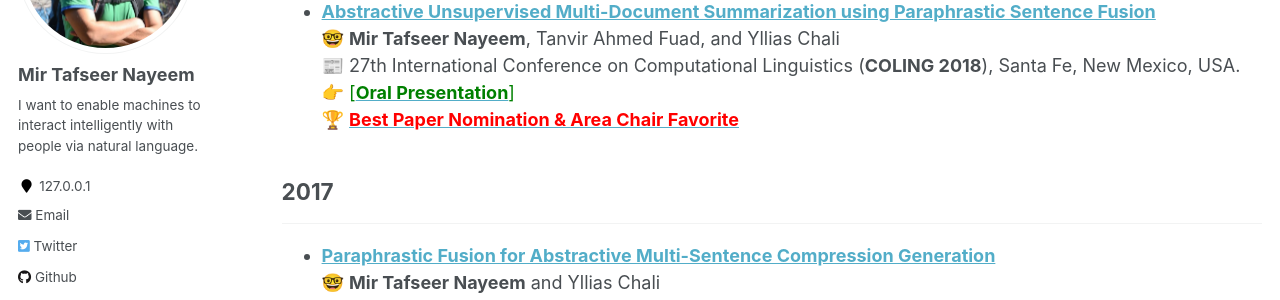
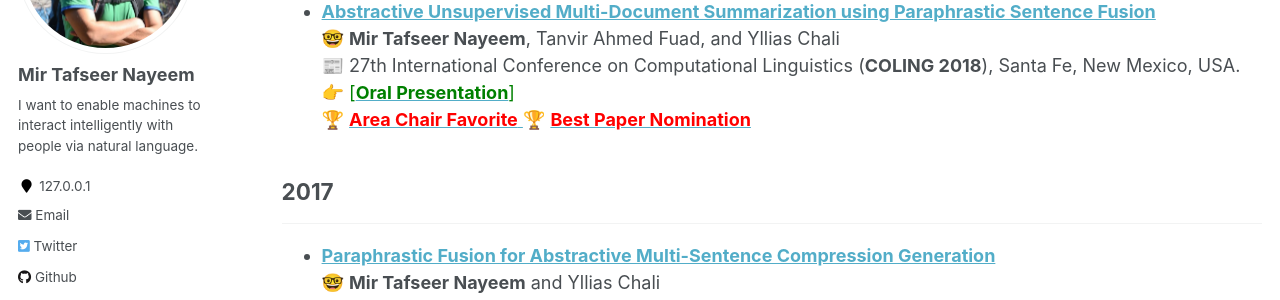
Before and after one commit to sujan-sarker/sujan-sarker.github.io, a Jekyll site: the page built from _pages/publications.md, in a window 1280 px wide and 900 px high, scrolled down 1006 px. Shown: the part 151-451 px from the top of the window. Built offline with Jekyll 4.4.1, drawn with Linux system fonts in a browser that asks for light colours.

Commit message:
Update publications.md

```diff
--- a/_pages/publications.md
+++ b/_pages/publications.md
@@ -44,7 +44,8 @@ author_profile: true
 🤓 **Mir Tafseer Nayeem**, Tanvir Ahmed Fuad, and Yllias Chali <br/>
 📰 27th International Conference on Computational Linguistics (**COLING 2018**), Santa Fe, New Mexico, USA. <br/>
 👉 [<span style ="color:Green"> [**Oral Presentation**] </span>](https://tafseer-nayeem.github.io/files/COLING_2018_Presentation.pdf) <br/>
-🏆 [<span style="color:Red"> **Best Paper Nomination & Area Chair Favorite** </span>](http://coling2018.org/coling-2018-best-papers/)
+🏆 [<span style="color:Red"> **Area Chair Favorite** </span>](http://coling2018.org/coling-2018-best-papers/)
+🏆 [<span style="color:Red"> **Best Paper Nomination** </span>](http://coling2018.org/coling-2018-best-papers/)
 
 
 ## 2017
```
